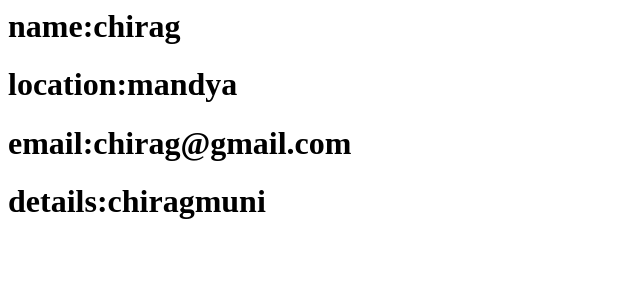
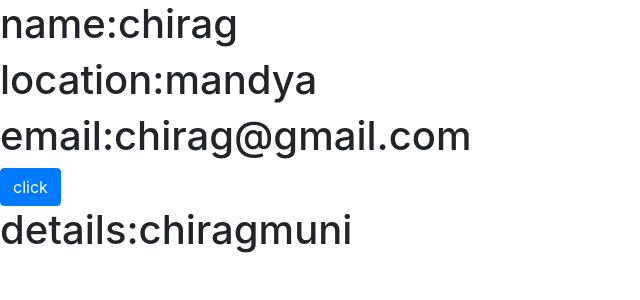
Before and after one commit to chiragrajbr/react, a React (Create React App) app in the folder chirag/: page / in a window 1280 px wide. Shown: the top 300 px of the page, without its empty margins (0-640 px from the left). Built offline with nearby package versions, Linux system fonts and the light colour scheme.

Commit message:
react class

```diff
--- a/chirag/package.json
+++ b/chirag/package.json
@@ -6,6 +6,7 @@
     "@testing-library/jest-dom": "^5.16.5",
     "@testing-library/react": "^13.4.0",
     "@testing-library/user-event": "^13.5.0",
+    "bootstrap": "^5.2.3",
     "react": "^18.2.0",
     "react-dom": "^18.2.0",
     "react-scripts": "5.0.1",
--- a/chirag/public/index.html
+++ b/chirag/public/index.html
@@ -1 +1,9 @@
-<div id="zz"></div>
+<html>
+    <head>
+        <link rel="stylesheet" href="https://cdn.jsdelivr.net/npm/bootstrap@4.6.2/dist/css/bootstrap.min.css" integrity="sha384-xOolHFLEh07PJGoPkLv1IbcEPTNtaed2xpHsD9ESMhqIYd0nLMwNLD69Npy4HI+N" crossorigin="anonymous">
+    </head>
+    <body>
+        <div id="zz"></div>
+
+    </body>
+</html>
--- a/chirag/src/Cls1.js
+++ b/chirag/src/Cls1.js
@@ -11,7 +11,9 @@ class Cls1 extends React.Component{
         <h1>name:{this.name}</h1>
         <h1>location:{this.location}</h1>
         <h1>email:{this.email}</h1>
-        </>
+        <button className="btn btn-primary">click</button>
+
+         </>
     }
 
 }
```
Also changed, not shown: chirag/src/App.js (line endings or trailing spaces), 1 other file (tests, documents, lock files or other folders).
